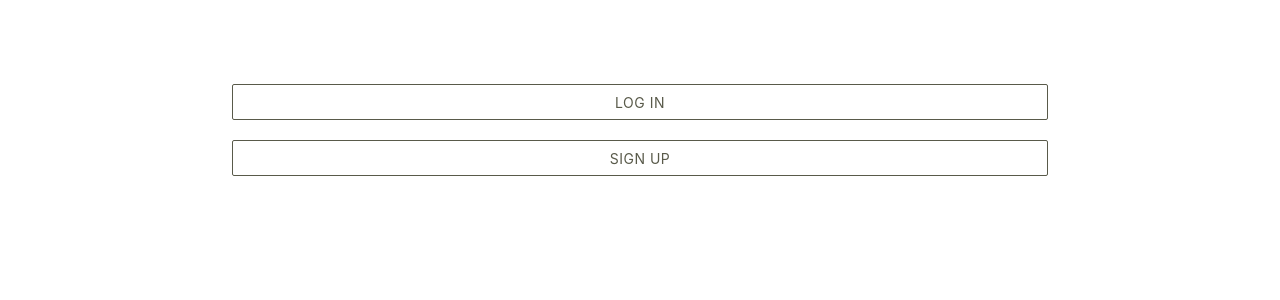
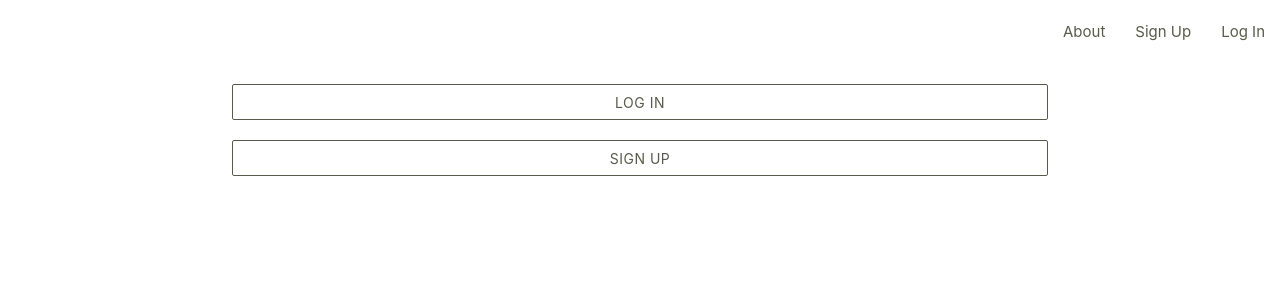
Before and after one commit to colin96man/Pikazoo, a Django app: page / in a window 1280 px wide. Shown: the top 300 px of the page. Run offline with Django 3.2, Linux system fonts and the light colour scheme.

Commit message:
nav css web

```diff
--- a/main_app/static/css/style.css
+++ b/main_app/static/css/style.css
@@ -37,6 +37,10 @@ a {
   display: flex;
 }
 
+nav ul a {
+  color: #595A4A;
+}
+
 nav .sidenav-trigger {
   color: #595A4A;
 }
```
